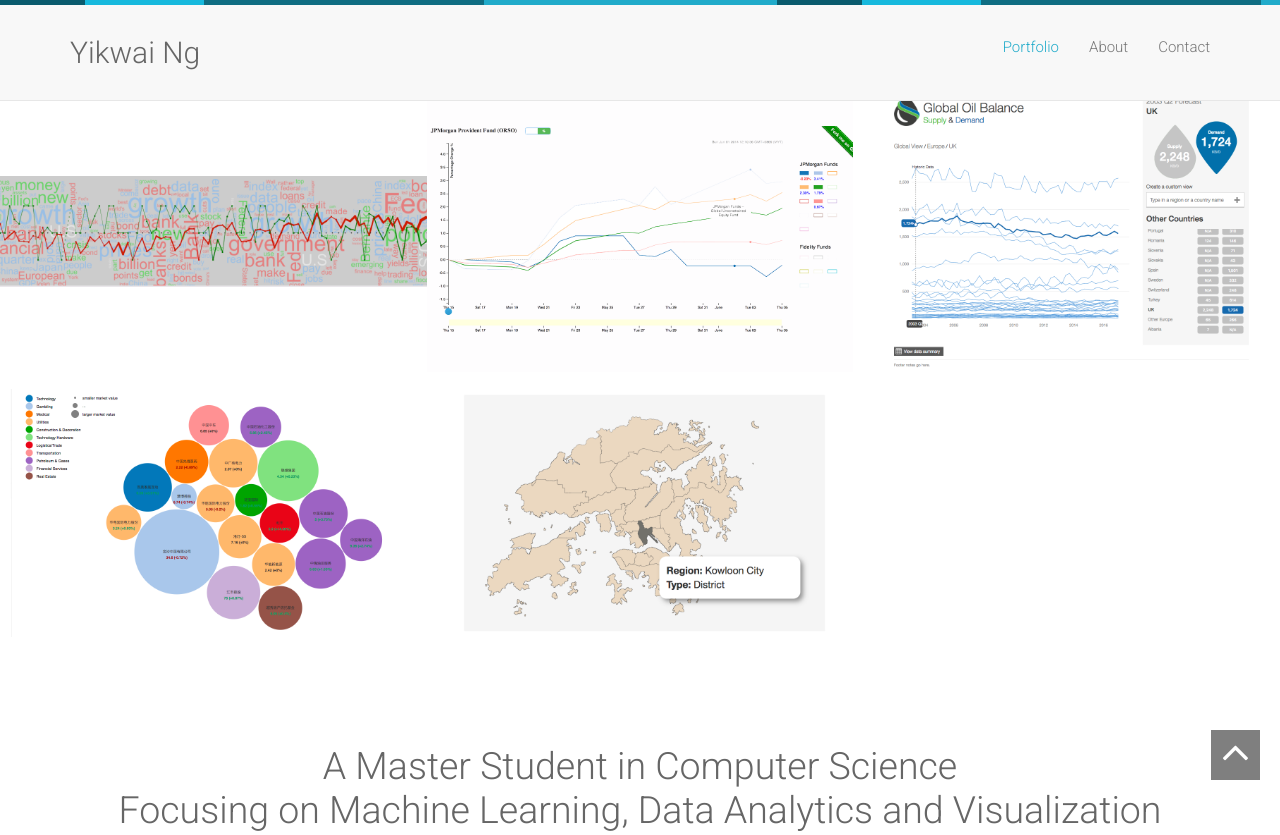
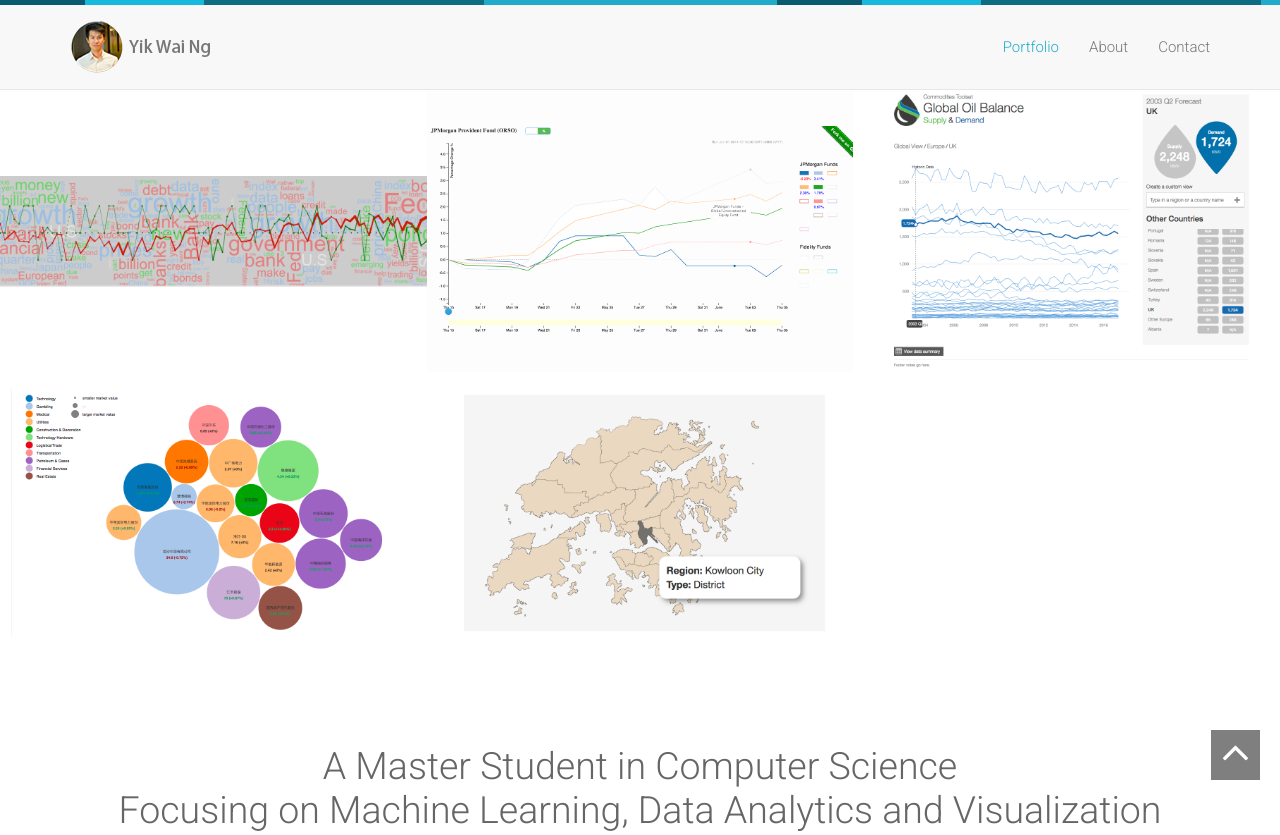
Before and after one commit to ywng/ywng.github.io, a plain HTML site: page index.html in a window 1280 px wide. Shown: the top 835 px of the page. Drawn offline with Linux system fonts and the light colour scheme.

```diff
--- a/index.html
+++ b/index.html
@@ -23,10 +23,8 @@
 <link rel="stylesheet" href="assets/gallery/blueimp-gallery.min.css">
 
 <!-- favicon -->
-<!--
-<link rel="shortcut icon" href="images/" type="image/x-icon">
-<link rel="icon" href="images/" type="image/x-icon">
--->
+<link rel="shortcut icon" href="images/favicon.ico" type="image/x-icon">
+<link rel="icon" href="images/favicon.ico" type="image/x-icon">
 
 
 <link rel="stylesheet" href="assets/style.css">
@@ -43,7 +41,9 @@
         <div class="navbar navbar-default navbar-fixed-top" role="navigation" id="top-nav">
           <div class="container">
             <div class="navbar-header">
-              <h3 class="name-plate">Yikwai Ng</h3>
+              <!-- Logo Starts -->
+              <a class="navbar-brand" href="#works"><img src="images/logo.png" alt="logo"></a>
+              <!-- #Logo Ends -->
 
 
               <button type="button" class="navbar-toggle collapsed" data-toggle="collapse" data-target=".navbar-collapse">
```
Also changed, not shown: images/favicon.ico (added), images/logo.png (added), images/logo@2x.png (added).
